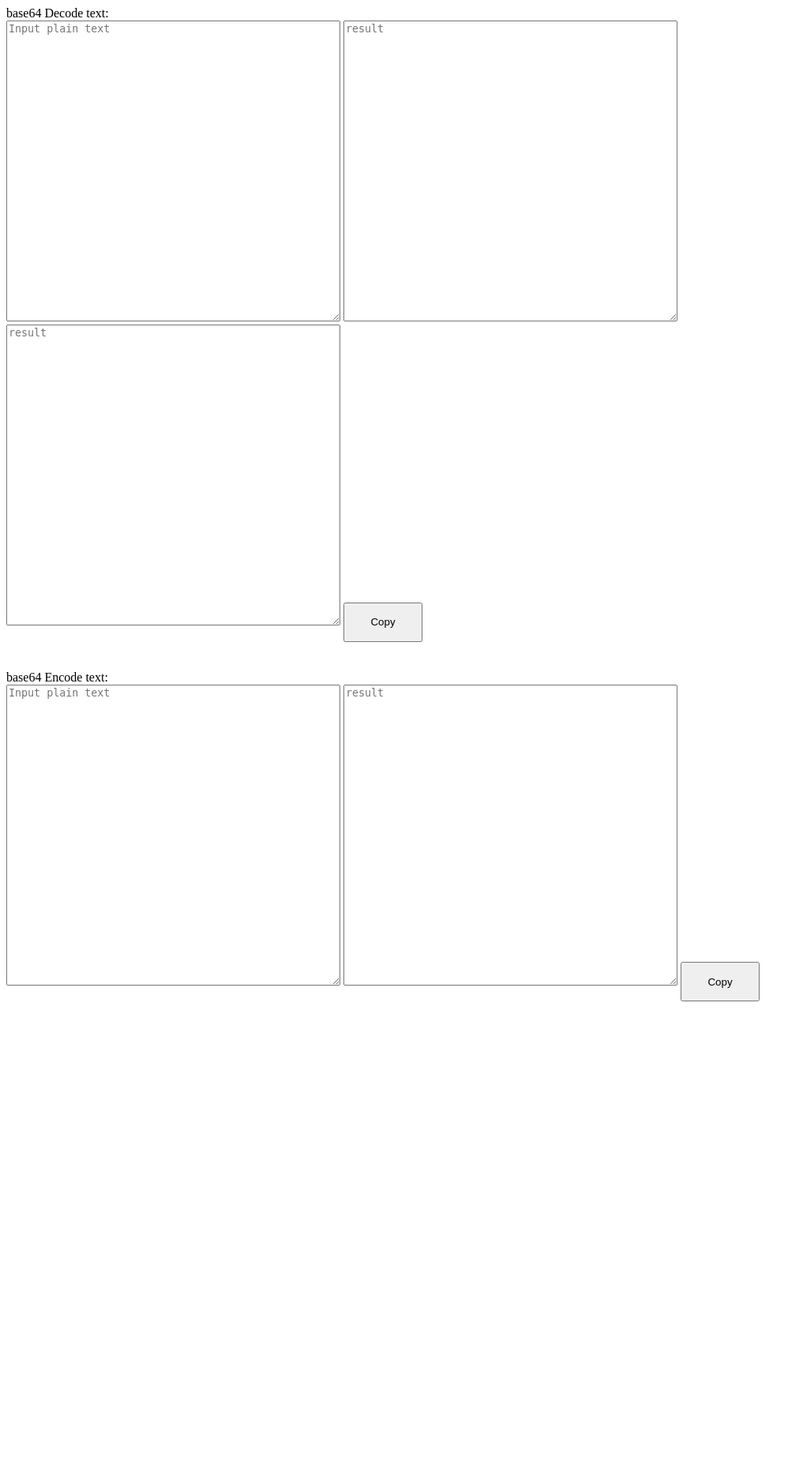
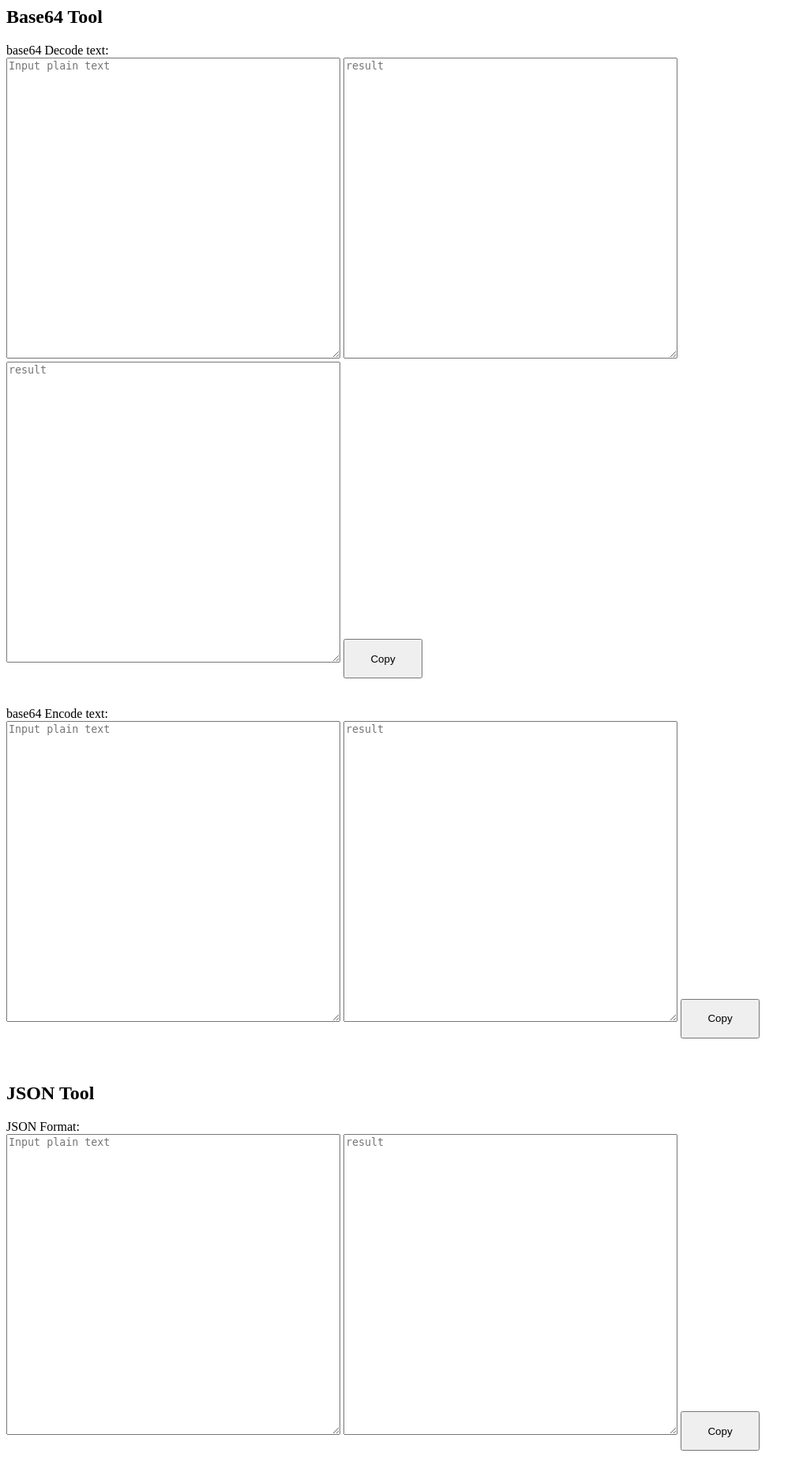
Before and after one commit to lunashin/flask-tools, a Flask app: page /b64 in a window 1280 px wide. Shown: the whole page at 79% size, without its empty margins (0-1017 px from the left). Before the commit the page ends 1268 px from the top, so only its background shows below. Run offline with Flask 2, Linux system fonts and the light colour scheme.

Commit message:
JSON整形追加, AWSインスタンス種類変更作りかけ

```diff
--- a/aws/ec2.py
+++ b/aws/ec2.py
@@ -66,6 +66,11 @@ class ec2:
         image_id = 'ami-00bc9b7f0e98dc134'
         security_group_id = 'sg-b5bc00d2'
         self.create_instance(name, instance_type, image_id, security_group_id)
+
+    # インスタンスタイプ変更
+    def change_instance_type(self, instance_id, instance_type):
+        instance = ec2.Instance(instance_id)
+        res = instance.modify_attribute(InstanceType={'Value': instance_type})
 
 
 # EC2 (low api ver)
--- a/main.py
+++ b/main.py
@@ -115,6 +115,27 @@ def base64decode(str):
 
 
 
+
+# JSON整形
+@app.route("/json_format", methods=["POST"])
+@content_type('application/json')
+def ep_json_format():
+    req_data = request.json['data']
+    # print(req_data)
+
+    # JSON Format
+    try:
+        j_decode = json.loads(req_data)
+        j_indent = json.dumps(j_decode, indent=2)
+    except Exception as e:
+        j_indent = ""
+
+    # make response
+    j = json.loads('{"result":""}')
+    j["result"] = j_indent
+
+    # response
+    return j
 
 
 
@@ -465,6 +486,18 @@ def ep_aws_terminate():
         ec2_obj.terminate(request.args.get('instance_id'))
     return "ok"
 
+# AWS Change instance type
+#
+@app.route("/aws/change_instance_type", methods=["GET"])
+def ep_aws_chg_instance_type():
+    instance_id = request.args.get('instance_id')
+    instance_type = request.args.get('instance_type')
+
+    if instance_id is not None and instance_type is not None:
+        ec2_obj = ec2.ec2()
+        res = ec2_obj.change_instance_type(instance_id, instance_type)
+
+    return "ok"
 
 
 
--- a/static/b64.js
+++ b/static/b64.js
@@ -33,6 +33,22 @@ function init()
           });
     });
 
+    // Base64デコード
+    elem = document.getElementById("json_format_from");
+    elem.addEventListener('change', (event) => {
+        // alert(event.target.value);
+
+        // POST
+        postData("/json_format",  { data: event.target.value })
+        .then(data => {
+            elem = document.getElementById("json_format_result");
+            elem.value = data.result;
+
+            elem = document.getElementById("json_format_json");
+            elem.value = data.json_formated;
+          });
+    });
+
 }
 
 
--- a/templates/b64.html
+++ b/templates/b64.html
@@ -16,6 +16,8 @@
         new ClipboardJS('.btn');
     </script>
 
+    <h2>Base64 Tool</h2>
+
     <!-- Base64 Decode -->
     <label for="base64decode_from">base64 Decode text:</label><br>
     <textarea id="base64decode_from" name="base64decode_from" placeholder="Input plain text" rows="25" cols="50"></textarea>
@@ -32,6 +34,19 @@
     <textarea id="base64encode_result" placeholder="result" rows="25" cols="50"></textarea>
     <button class="btn" data-clipboard-target="#base64encode_result">Copy</button><br>
 
+    <br>
+    <br>
+
+    <h2>JSON Tool</h2>
+
+    <!-- JSON Format -->
+    <label for="json_format_from">JSON Format:</label><br>
+    <textarea id="json_format_from" name="json_format_from" placeholder="Input plain text" rows="25" cols="50"></textarea>
+    <textarea id="json_format_result" placeholder="result" rows="25" cols="50"></textarea>
+    <button class="btn" data-clipboard-target="#json_format_result">Copy</button><br>
+
+
+
     <script src="/static/b64.js"></script>
 </body>
 
--- a/templates/ec2_list.html
+++ b/templates/ec2_list.html
@@ -5,6 +5,7 @@
     <style type="text/css">
         .running{ color: #40bd19; font-weight:bolder; }
         .stopped{ color: #bebebe; }
+        .btn-terminate{ background: #e96b6b;}
     </style>
 
 </head>
@@ -53,7 +54,7 @@
         <td>{{ item.private_ip }}</td>
         <td>{{ item.public_ip }}</td>
         <td> <input type="button" onclick="ec2_start('{{ item.instance_id }}')" value="Start">
-        <input type="button" onclick="ec2_terminate('{{ item.name }}', '{{ item.instance_id }}')" value="Terminate"> </td>
+        <input type="button" class="btn-terminate" onclick="ec2_terminate('{{ item.name }}', '{{ item.instance_id }}')" value="Terminate"> </td>
     </tr>
     {% endfor %}
 </table>
@@ -101,7 +102,7 @@
     // Send EC2 Terminate
     function ec2_terminate(name, instance_id)
     {
-        let yesno = window.confirm(name + ' / ' + instance_id + 'を削除してもよろしいですか？\nこの操作は戻せません。');
+        let yesno = window.confirm(name + ' / ' + instance_id + 'を削除してもよろしいですか？\n\n注意: この操作は戻せません。');
 
         if (yesno) {
             fetch("/aws/terminate?instance_id=" + instance_id);
```
Also changed, not shown: 1 other file.
